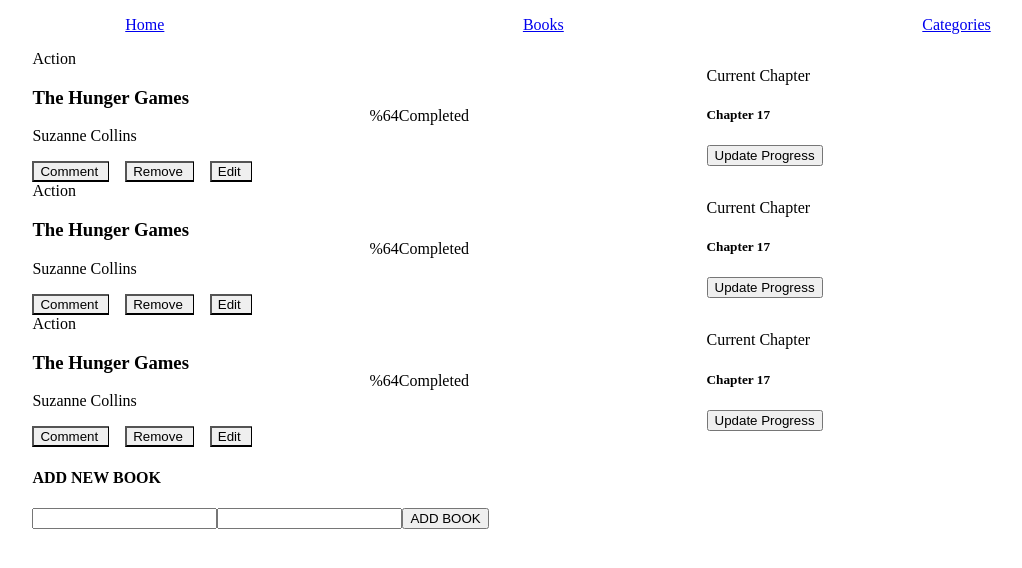
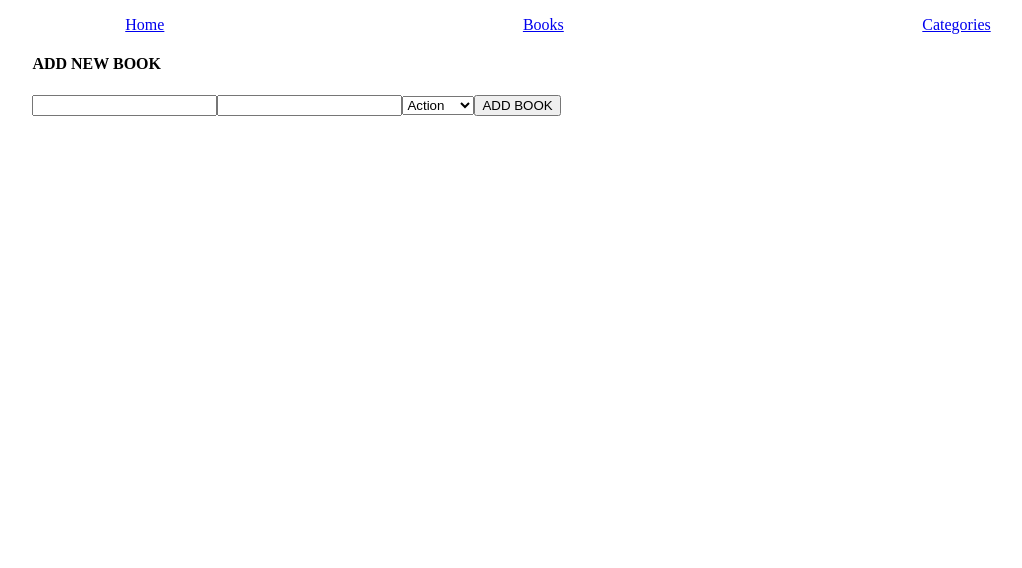
Before and after one commit to AtillaTahak/BookStore, a React (Create React App) app: page /books in a window 1280 px wide. Shown: the top 568 px of the page, without its empty margins (102-1124 px from the left). Built offline with nearby package versions, Linux system fonts and the light colour scheme.

Commit message:
added field area for categorie and added unique id

```diff
--- a/package.json
+++ b/package.json
@@ -6,6 +6,7 @@
     "@testing-library/jest-dom": "^5.11.4",
     "@testing-library/react": "^11.1.0",
     "@testing-library/user-event": "^12.1.10",
+    "node-uuid": "^1.4.8",
     "react": "^17.0.2",
     "react-dom": "^17.0.2",
     "react-redux": "^7.2.6",
--- a/src/components/AddBook.js
+++ b/src/components/AddBook.js
@@ -1,24 +1,31 @@
 import React, { useState } from 'react';
 import { useDispatch } from 'react-redux';
+import { v4 } from 'node-uuid';
 import { addBook } from '../redux/books/books';
 
 const AddBook = () => {
   const dispatch = useDispatch();
   const [title, setTitle] = useState('');
+  const [author, setAuthor] = useState('');
+  const [categorie, setCategorie] = useState('Action');
 
   const submitBookToStore = (e) => {
     e.preventDefault();
 
     const newBook = {
-      id: 4, // make sure it's unique
+      id: v4(),
       title,
-      categorie: 'Action',
-      author: 'example',
+      categorie,
+      author,
       endRate: '20',
     };
 
     dispatch(addBook(newBook));
     setTitle('');
+    setCategorie('');
+  };
+  const handleChange = (e) => {
+    setCategorie(e.target.value);
   };
 
   return (
@@ -27,7 +34,12 @@
       <div className="add-book-btns">
         <form onSubmit={submitBookToStore}>
           <input type="text" name="title" value={title} onChange={(e) => (setTitle(e.target.value))} />
-          <input type="text" />
+          <input type="text" name="author" value={author} onChange={(e) => (setAuthor(e.target.value))} />
+          <select name="categories" id="categories" onChange={handleChange} value={categorie}>
+            <option value="Action">Action</option>
+            <option value="Comedy">Comedy</option>
+            <option value="Dram">Dram</option>
+          </select>
           <input type="submit" onClick={submitBookToStore} value="ADD BOOK" />
 
         </form>
--- a/src/redux/books/books.js
+++ b/src/redux/books/books.js
@@ -4,27 +4,7 @@
 
 // books.js
 const initialState = [
-  {
-    id: 1,
-    categorie: 'Action',
-    title: 'The Hunger Games',
-    author: 'Suzanne Collins',
-    endRate: '64',
-  },
-  {
-    id: 2,
-    categorie: 'Action',
-    title: 'The Hunger Games',
-    author: 'Suzanne Collins',
-    endRate: '64',
-  },
-  {
-    id: 3,
-    categorie: 'Action',
-    title: 'The Hunger Games',
-    author: 'Suzanne Collins',
-    endRate: '64',
-  },
+
 ];
 
 export const addBook = (payload) => ({
```
Also changed, not shown: 1 other file (tests, documents, lock files or other folders).
